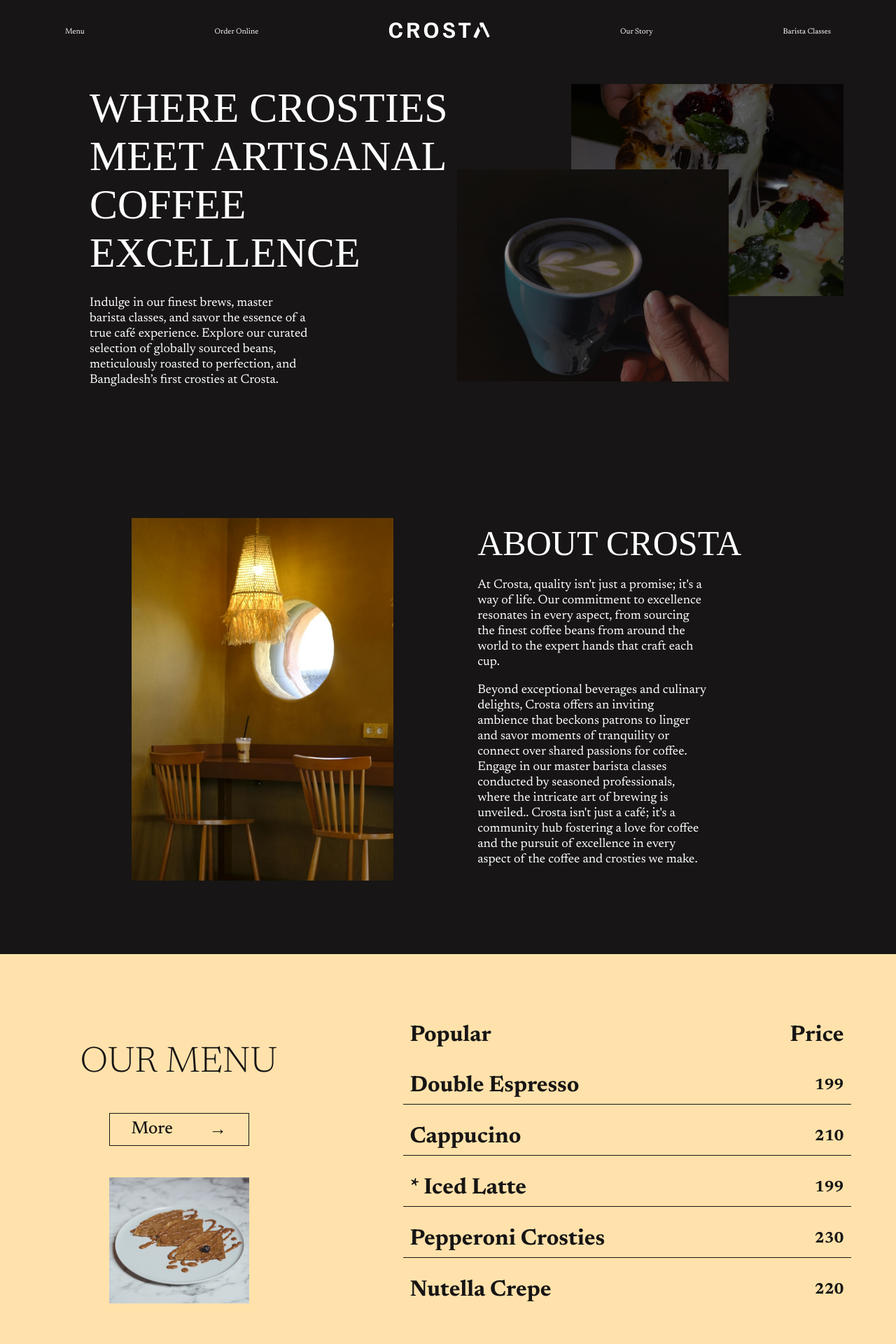
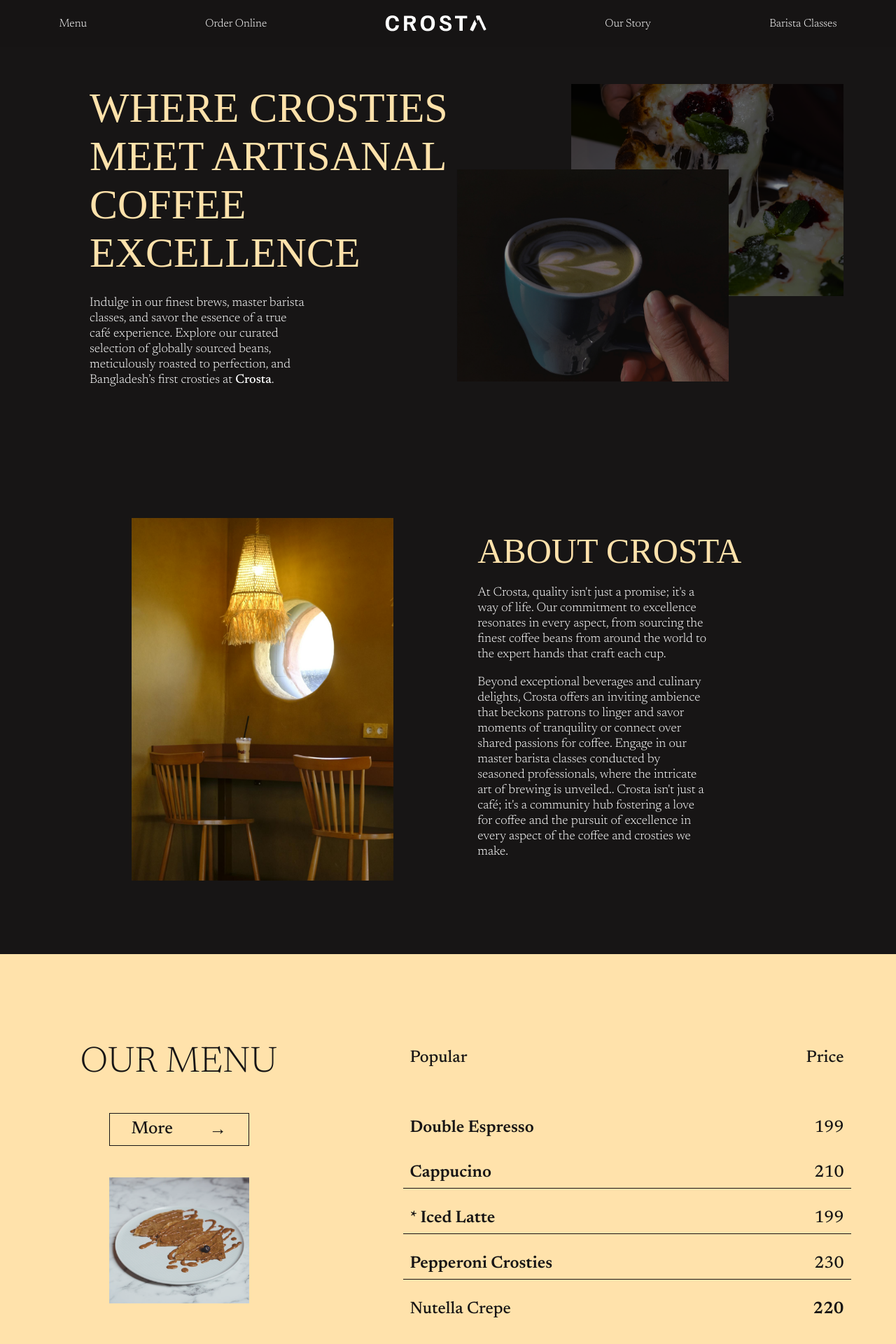
Before and after one commit to Ashraf-Raneem/Crosta, a PHP site: page / in a window 1280 px wide. Shown: the top 1920 px of the page at 70% size. Run offline with PHP 8.4, Linux system fonts and the light colour scheme.

Commit message:
responsive update 1

```diff
--- a/index.css
+++ b/index.css
@@ -11,7 +11,9 @@
 :root {
     --black-bg: #171515;
     --coffee-bg: #FFE2AB;
-    --text-white: #ffffff
+    --text-white: #ffffff;
+    --transparent-one: #1715157d;
+
 }
 
 body {
@@ -19,28 +21,31 @@ body {
     color: var(--text-white);
     margin: 0px !important;
     font-size: 1.125rem;
+    font-weight: 300;
 }
 
 .navbar {
+    color: #FFE2AB;
     display: flex;
     flex-direction: row;
     justify-content: space-around;
     align-items: center;
     position: fixed;
     top: 0;
-    padding: 20px 0px;
+    padding: 10px 0px;
     width: 100%;
     font-family: 'newsreader';
-    background-color: var(--black-bg);
+    background-color: var(--transparent-one);
     z-index: 5;
 }
 .nav span {
     cursor: pointer;
-    font-size: 11px;
+    font-size: 16px;
     color: var(--text-white);
 }
 
 .nav+.head span{
+    color: #FFE2AB;
     font-size: 30px;
     padding: 0px 15px;
 }
@@ -54,13 +59,16 @@ body {
     display: flex;
     flex-direction: column;
     z-index: 4;
+    letter-spacing: 5%;
 }
 .cover-text-main {
     font-size: 3.75rem;
-    font-weight: 500;
+    font-weight: 200;
     text-transform: uppercase;
     font-family: 'perpetua';
     width: 100%;
+    color: #FFE2AB;
+
 }
 .cover-text-sub {
     margin-top: 5%;
@@ -107,6 +115,7 @@ body {
 }
 
 .story-text-main {
+    color: #FFE2AB;
     font-size: 50px;
     text-transform: uppercase;
 }
@@ -150,21 +159,51 @@ body {
     justify-content: space-between;
     align-items: center;
     margin: 10px 0px;
-    font-size: 32px;
+    font-size: 24px;
     padding: 10px;
-    font-weight: bold;
+    font-weight: 500;
 }
 .menu-details-container+.underline {
     border-bottom: 1px solid var(--black-bg);
 }
-.menu-details-container > .price {
-    font-size: 22px;
+.menu-details-container > .menu-item {
+    font-size: 24px;
+    font-weight: 600;
 }
 .menu-bottom-img {
     position: relative;
     z-index: 2;
     bottom: 4px;
 }
+
+.menu-subheading{
+    margin-top: 10%;
+    margin-bottom:20px ;
+}
+
+.btn {
+    margin-top: 7%;
+    display: inline-block;
+    background-color: var(--black-bg);
+    color: var(--coffee-bg);
+    padding: 10px 30px;
+    font-size: 18px;
+    text-align: center;
+    text-decoration: none;
+    cursor: pointer;
+    border: 1px solid var(--coffee-bg);
+    transition: background-color 0.3s, color 0.3s;
+    font-size: 24px;
+    font-family: "newsreader";
+    letter-spacing: 5%;
+
+}
+
+.btn:hover {
+    background-color: var(--coffee-bg);
+    color: var(--black-bg);
+}
+
 .menu-bottom-img > img{
     width: 100%;
 }
@@ -208,9 +247,10 @@ body {
 }
 .barista-text-main {
     font-size: 50px;
-    font-weight: 500;
+
     text-transform: uppercase;
     font-family: 'perpetua';
+    color: var(--coffee-bg);
 }
 .barista-text-sub {
     margin-top: 18px;
@@ -370,3 +410,153 @@ body {
     width: 350px;
     height: auto;
 }
+
+
+
+@media only screen and (max-width: 768px) {
+    .navbar {
+        flex-direction: column;
+        align-items: center;
+    }
+
+    .nav {
+        margin: 10px;
+    }
+
+    .nav.head {
+        order: -1;
+    }
+
+    .cover {
+        flex-direction: column;
+        align-items: center;
+        margin: 80px 5% 10px;
+    }
+
+    .cover-text-wrap {
+        text-align: center;
+    }
+
+    .cover-text-main {
+        font-size: 2rem;
+    }
+
+    .cover-text-sub {
+        width: 80%;
+        letter-spacing: normal;
+    }
+
+    .cover-image-wrap {
+        width: 80%;
+    }
+
+    .story,
+    .barista,
+    .footer {
+        margin: 60px 5%;
+    }
+    .review {
+        background: var(--coffee-bg);
+        padding: 80px 10%;
+        display: flex;
+        flex-direction: column;
+        align-items: center; /* Center horizontally */
+        text-align: center; /* Center text */
+    }
+
+    .review-text {
+        max-width: 800px; /* Limit the width of the text */
+    }
+
+    .review-text-main {
+        font-size: 40px;
+        font-weight: 500;
+        text-transform: uppercase;
+        font-family: 'perpetua';
+        color: var(--black-bg);
+        margin-bottom: 30px; /* Add some space between the main text and subtext */
+    }
+
+    .barista {
+        padding: 80px 10%;
+        display: flex;
+        flex-direction: column;
+        align-items: center; /* Center horizontally */
+        text-align: start; /* Center text */
+    }
+
+    .barista-text {
+        max-width: 110%; /* Limit the width of the text */
+        color:var(--white)
+    }
+
+    .barista-text-main {
+        font-size: 100px;
+        font-weight: 500;
+        text-transform: uppercase;
+        font-family: 'perpetua';
+        color: var(--coffee-bg);
+        margin-bottom: 30px; /* Add some space between the main text and subtext */
+    }
+
+    .story,
+    .menu {
+        flex-direction: column;
+    }
+
+    .story-image {
+        width: 100%;
+        margin-bottom: 90px;
+    }
+
+    .review-image,
+    .barista-image {
+        display: none; /* Hide the image */
+    }
+
+    .story-text-wrap,
+    .menu-details {
+        width: 100%;
+    }
+
+    .menu-action,
+    .review-roller {
+        text-align: center;
+    }
+
+    .menu-details-container {
+        font-size: 1.5rem;
+    }
+
+    .barista-text-main,
+    .review-text-main,
+    .story-text-main
+    .review-roller-header {
+        font-size: 3rem;
+    }
+
+    .icon-container {
+        flex-wrap: wrap;
+        justify-content: center;
+    }
+
+    .footer-info-container {
+        flex-direction: column;
+    }
+
+    .grid {
+        max-width: none;
+        margin-bottom: 30px;
+    }
+
+    .menu-bottom-img > img {
+        height: auto;
+        width: 80%;
+
+    }
+
+    .logo-xl {
+        width: 300px; /* Adjust the width as needed */
+        margin-bottom: 20px; /* Add margin to separate from other elements */
+    }
+}
--- a/index.html
+++ b/index.html
@@ -31,7 +31,7 @@
             </div>
             <div class="cover-text-sub">
                 <span>Indulge in our finest brews, master barista classes, and savor the essence of a true café experience.</span>
-                <span>Explore our curated selection of globally sourced beans, meticulously roasted to perfection, and Bangladesh’s first crosties at Crosta.</span>
+                <span>Explore our curated selection of globally sourced beans, meticulously roasted to perfection, and Bangladesh’s first crosties at <span style="font-weight: 500;">Crosta</span>.</span>
             </div>
         </div>
         <div class="cover-image-wrap">
@@ -70,34 +70,38 @@
             </div>
         </div>
         <div class="menu-details">
+            <br><br>
             <div class="menu-details-container">
-                <span>Popular</span>
+
+                <span class >Popular</span>
                 <span>Price</span>
+
+            </div>
+            <br><br>
+
+            <div class="menu-details-container underline">
+                <span class="menu-item">Double Espresso</span>
+                <span >199</span>
             </div>
 
             <div class="menu-details-container underline">
-                <span>Double Espresso</span>
-                <span class="price">199</span>
+                <span class="menu-item">Cappucino</span>
+                <span>210</span>
             </div>
 
             <div class="menu-details-container underline">
-                <span>Cappucino</span>
-                <span class="price">210</span>
+                <span class="menu-item">* Iced Latte</span>
+                <span >199</span>
             </div>
 
             <div class="menu-details-container underline">
-                <span>* Iced Latte</span>
-                <span class="price">199</span>
-            </div>
-
-            <div class="menu-details-container underline">
-                <span>Pepperoni Crosties</span>
-                <span class="price">230</span>
+                <span class="menu-item">Pepperoni Crosties</span>
+                <span >230</span>
             </div>
 
             <div class="menu-details-container">
                 <span>Nutella Crepe</span>
-                <span class="price">220</span>
+                <span class="menu-item">220</span>
             </div>
         </div>
     </div>
@@ -113,7 +117,7 @@
                 <span>Our expert instructors guide you through the nuances of espresso extraction, milk frothing, and latte art, unlocking the secrets behind every satisfying sip. Whether you're a budding enthusiast or aspiring professional, our hands-on classes provide a rich blend of knowledge and skills to awaken the barista in you. Join us and master the alchemy of coffee, transforming every cup into a masterpiece.</span>
             </div>
             <div>
-                <button class="barista-btn">Discover</button>
+                <a class="btn">Discover</a>
             </div>
         </div>
         <div class="barista-image">
@@ -164,13 +168,13 @@
     </div>
     <div class="footer">
         <div class="icon-container">
-            <img src="./assets/icons/icons-cheesecake.png">
-            <img src="./assets/icons/icons-coffee.png">
-            <img src="./assets/icons/icons-cup-with-straw.png">
-            <img src="./assets/icons/icons-pizza.png">
+            <img class="menu-bottom-img" src="./assets/icons/icons-cheesecake.png">
+            <img class="menu-bottom-img" src="./assets/icons/icons-coffee.png">
+            <img class="menu-bottom-img" src="./assets/icons/icons-cup-with-straw.png">
+            <img class="menu-bottom-img" src="./assets/icons/icons-pizza.png">
         </div>
         <div class="logo-xl">
-            <img src="./assets/icons/logo.png">
+            <img class="logo-xl"  src="./assets/icons/logo.png">
         </div>
         <div class="footer-info-container">
             <div class="grid">
```
